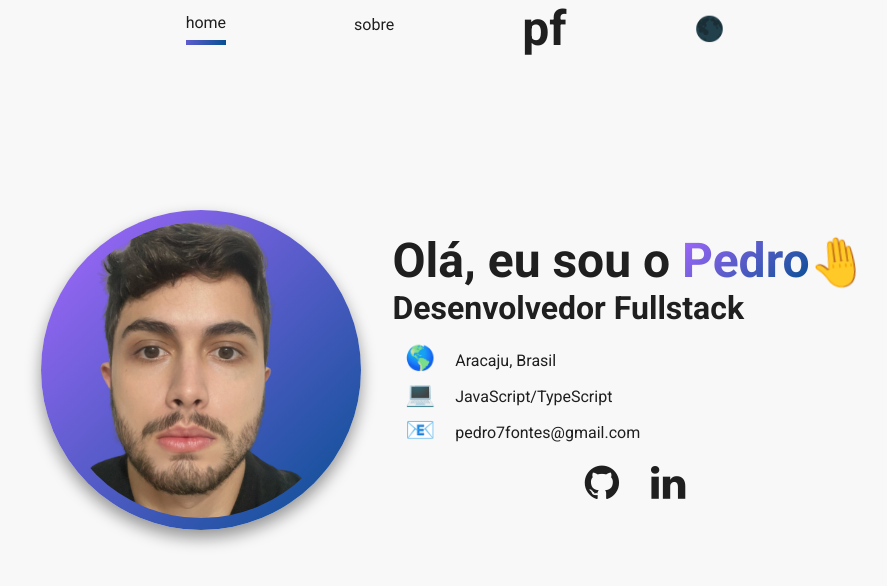
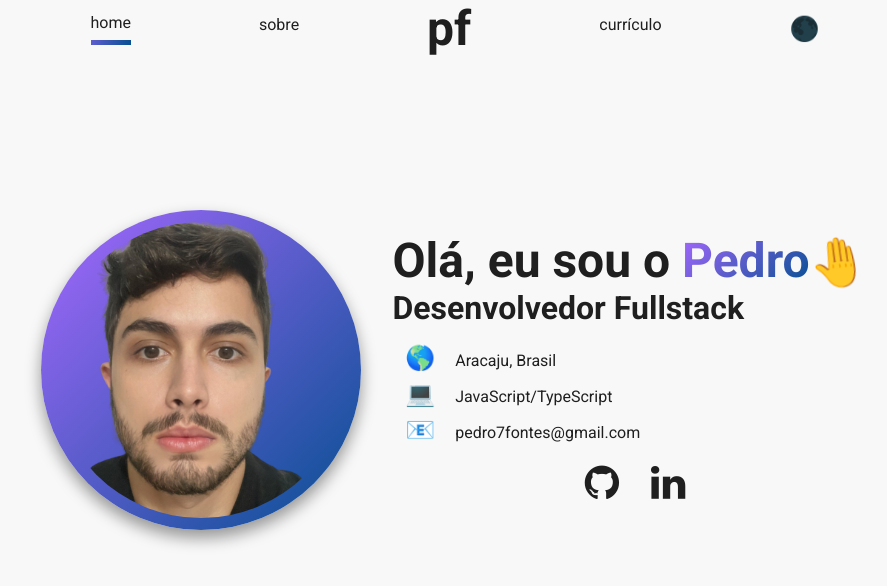
Before and after one commit to pedrofnts/site, a React (Create React App) app: page / in a window 1280 px wide. Shown: the top 586 px of the page, without its empty margins (185-1072 px from the left). Built offline with nearby package versions, Linux system fonts and the light colour scheme; the HTML template or start-up script is replaced by a standard one.

Commit message:
feat: add resume

```diff
--- a/src/components/Navbar.js
+++ b/src/components/Navbar.js
@@ -21,6 +21,11 @@ const links = [
     type: "initials",
     to: "/",
     active: "home",
+  },
+  {
+    name: "Currículo",
+    to: "https://pedrofontes.notion.site/Pedro-Fontes-695c8f564b90469a9bf30da79642ea19",
+    active: "curriculo",
   },
 ];
 
@@ -50,12 +55,12 @@ export default function Navbar({ darkMode, handleClick }) {
             className={link.active === active && !link.type && Style.active}
             sx={{ borderImageSource: info.gradient }}
           >
-            <Link to={link.to} onClick={() => setActive(link.active)}>
+            <a href={link.to} onClick={() => setActive(link.active)}>
               {!link.type && (
                 <p style={{ paddingBottom: "0.5rem" }}>{link.name}</p>
               )}
               {link.type && <h1>{link.name}</h1>}
-            </Link>
+            </a>
           </Box>
         ))}
         <li>
```
